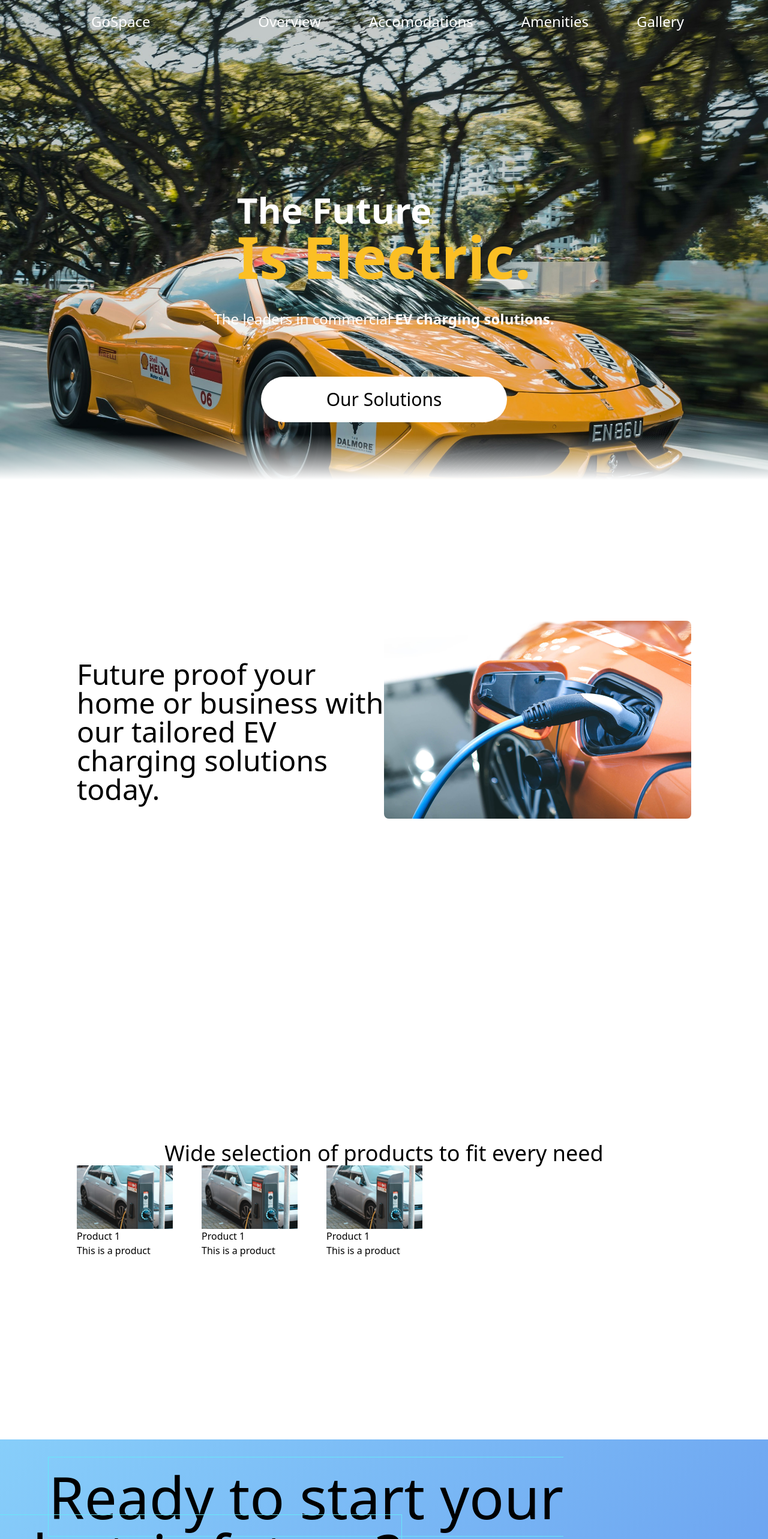
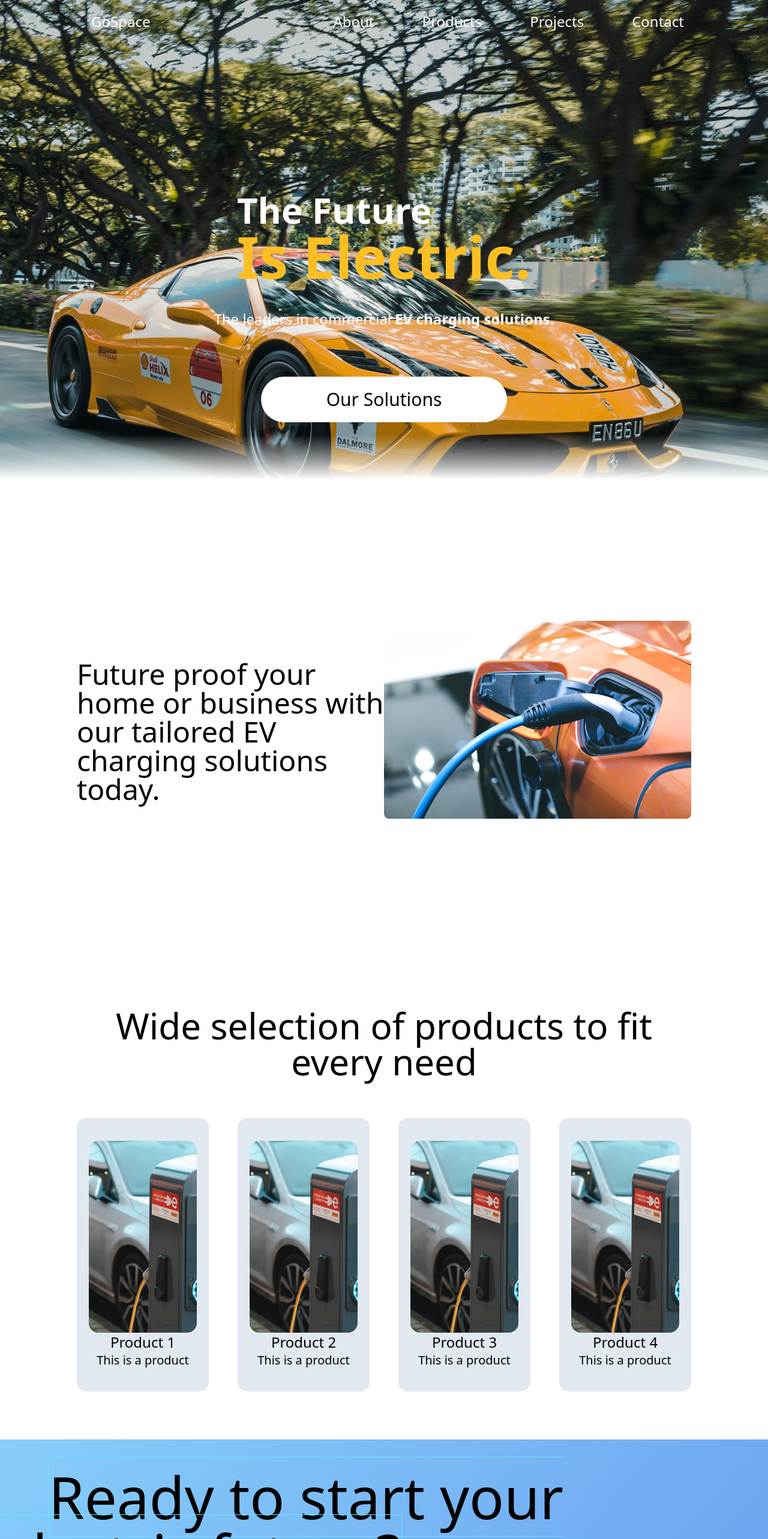
Before and after one commit to DustyDogCodex/EV-Charging-Website, a React (Vite) app: page / in a window 1280 px wide. Shown: the top 2566 px of the page at 60% size. Built offline with nearby package versions, Linux system fonts and the light colour scheme; the HTML template or start-up script is replaced by a standard one.

Commit message:
improved producst section

```diff
--- a/src/components/NavBar.tsx
+++ b/src/components/NavBar.tsx
@@ -16,7 +16,7 @@ const Link = ({ page, currentPage, setCurrentPage }: LinkProps) => {
 
     return(
         <AnchorLink
-            className={`${currentPage === lowerCasePage ? "text-amber-400" : ""} text-2xl text-white cursor-pointer hover:bg-nav-hover hover:bg-clip-text hover:text-transparent transition duration-500 hover:no-underline`}
+            className={`${currentPage === lowerCasePage ? "text-amber-400" : ""} text-2xl text-white cursor-pointer hover:text-amber-400 transition duration-500`}
             href={`#${lowerCasePage}`}
             onClick={() => setCurrentPage(lowerCasePage)}
         >
@@ -64,22 +64,22 @@ function NavBar({ currentPage, setCurrentPage }: LinkProps) {
                     ?
                     <div className="flex justify-between gap-4 lg:gap-20">
                         <Link
-                            page="Overview"
+                            page="About"
                             currentPage={currentPage}
                             setCurrentPage={setCurrentPage}
                         />
                         <Link
-                            page="Accomodations"
+                            page="Products"
                             currentPage={currentPage}
                             setCurrentPage={setCurrentPage}
                         />
                         <Link
-                            page="Amenities"
+                            page="Projects"
                             currentPage={currentPage}
                             setCurrentPage={setCurrentPage}
                         />
                         <Link
-                            page="Gallery"
+                            page="Contact"
                             currentPage={currentPage}
                             setCurrentPage={setCurrentPage}
                         />
@@ -124,22 +124,22 @@ function NavBar({ currentPage, setCurrentPage }: LinkProps) {
                             onClick={() => setMenuToggled(!menuToggled)}
                         >
                             <Link
-                                page="Overview"
+                                page="About"
                                 currentPage={currentPage}
                                 setCurrentPage={setCurrentPage}
                             />
                             <Link
-                                page="Accomodations"
+                                page="Products"
                                 currentPage={currentPage}
                                 setCurrentPage={setCurrentPage}
                             />
                             <Link
-                                page="Amenities"
+                                page="Projects"
                                 currentPage={currentPage}
                                 setCurrentPage={setCurrentPage}
                             />
                             <Link
-                                page="Gallery"
+                                page="Contact"
                                 currentPage={currentPage}
                                 setCurrentPage={setCurrentPage}
                             />
--- a/src/components/ProductCard.tsx
+++ b/src/components/ProductCard.tsx
@@ -6,19 +6,19 @@ type ProductProps = {
 
 function ProductCard({ image, title, subtitle }: ProductProps) {
     return (
-        <div className="">
+        <div className="bg-slate-200 p-5 h-full w-1/4 flex flex-col items-center justify-center rounded-2xl hover:shadow-lg hover:shadow-amber-500 hover:-translate-y-12 transition duration-300">
             {/* product image */}
             <img
                 src={image}
                 alt="product image"
-                className="w-40"
+                className="w-full h-80 object-cover rounded-2xl"
             />
 
             {/* product title */}
-            <h3>{title}</h3>
+            <h3 className="text-2xl">{title}</h3>
 
             {/* product subtitle */}
-            <span>{subtitle}</span>
+            <span className="text-xl">{subtitle}</span>
         </div>
     )
 }
--- a/src/components/Products.tsx
+++ b/src/components/Products.tsx
@@ -17,12 +17,17 @@ const products: ProductProps[] = [
     },
     {
         image: EVCharger,
-        title: 'Product 1',
+        title: 'Product 2',
         subtitle: 'This is a product'
     },
     {
         image: EVCharger,
-        title: 'Product 1',
+        title: 'Product 3',
+        subtitle: 'This is a product'
+    },
+    {
+        image: EVCharger,
+        title: 'Product 4',
         subtitle: 'This is a product'
     }
 ]
@@ -33,11 +38,11 @@ function Products() {
         id="products"
         className="h-screen flex items-center justify-center w-full"
     >
-        <div className="w-4/5">
-            <h2 className="text-4xl text-center">Wide selection of products to fit every need</h2>
+        <div className="w-4/5 h-4/5 flex flex-col items-center">
+            <h2 className="text-6xl text-center">Wide selection of products to fit every need</h2>
 
             {/* products section */}
-            <div className="w-full flex items-center gap-12">
+            <div className="w-full h-4/5 flex items-center gap-12 mt-16">
                 {products.map(product =>
                     <ProductCard image={product.image} title={product.title} subtitle={product.subtitle} />
                 )}
```
Also changed, not shown: public/assets/EVCharging2.jpg (added), 1 other file (tests, documents, lock files or other folders).
